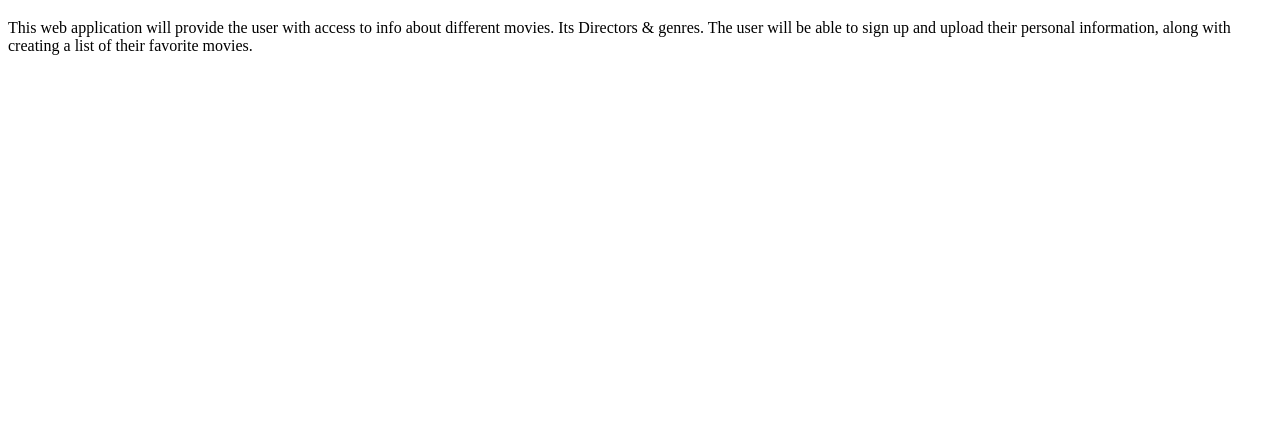
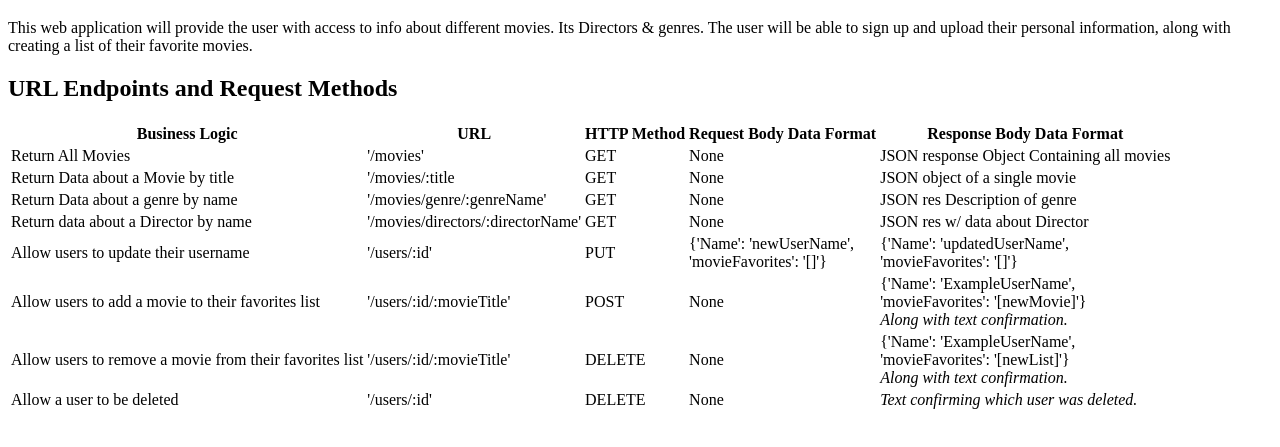
Before and after one commit to Jitrotte/movie_api, a website: page public/documentation.html in a window 1280 px wide. Shown: the part 61-508 px from the top of the page. Drawn offline with Linux system fonts and the light colour scheme.

Commit message:
created documentation table

```diff
--- a/public/documentation.html
+++ b/public/documentation.html
@@ -14,5 +14,80 @@
       and upload their personal information, along with creating a list of their
       favorite movies.
     </p>
+
+    <h2>URL Endpoints and Request Methods</h2>
+    <table>
+      <tr>
+        <th>Business Logic</th>
+        <th>URL</th>
+        <th>HTTP Method</th>
+        <th>Request Body Data Format</th>
+        <th>Response Body Data Format</th>
+      </tr>
+      <tr>
+        <td>Return All Movies</td>
+        <td>'/movies'</td>
+        <td>GET</td>
+        <td>None</td>
+        <td>JSON response Object Containing all movies</td>
+      </tr>
+      <tr>
+        <td>Return Data about a Movie by title</td>
+        <td>'/movies/:title</td>
+        <td>GET</td>
+        <td>None</td>
+        <td>JSON object of a single movie</td>
+      </tr>
+      <tr>
+        <td>Return Data about a genre by name</td>
+        <td>'/movies/genre/:genreName'</td>
+        <td>GET</td>
+        <td>None</td>
+        <td>JSON res Description of genre</td>
+      </tr>
+      <tr>
+        <td>Return data about a Director by name</td>
+        <td>'/movies/directors/:directorName'</td>
+        <td>GET</td>
+        <td>None</td>
+        <td>JSON res w/ data about Director</td>
+      </tr>
+      <tr>
+        <td>Allow users to update their username</td>
+        <td>'/users/:id'</td>
+        <td>PUT</td>
+        <td>{'Name': 'newUserName',<br>
+             'movieFavorites': '[]'}
+
+          </td>
+        <td>{'Name': 'updatedUserName',<br>
+          'movieFavorites': '[]'}</td>
+      </tr>
+      <tr>
+        <td>Allow users to add a movie to their favorites list</td>
+        <td>'/users/:id/:movieTitle'</td>
+        <td>POST</td>
+        <td>None</td>
+        <td>{'Name': 'ExampleUserName',<br>
+          'movieFavorites': '[newMovie]'}<br>
+        <em>Along with text confirmation.</em></td>
+      </tr>
+      <tr>
+        <td>Allow users to remove a movie from their favorites list</td>
+        <td>'/users/:id/:movieTitle'</td>
+        <td>DELETE</td>
+        <td>None</td>
+        <td>{'Name': 'ExampleUserName',<br>
+          'movieFavorites': '[newList]'}<br>
+        <em>Along with text confirmation.</em></td>
+      </tr>
+      <tr>
+        <td>Allow a user to be deleted</td>
+        <td>'/users/:id'</td>
+        <td>DELETE</td>
+        <td>None</td>
+        <td><em>Text confirming which user was deleted.</em></td>
+      </tr>
+    </table>
   </body>
 </html>
```
